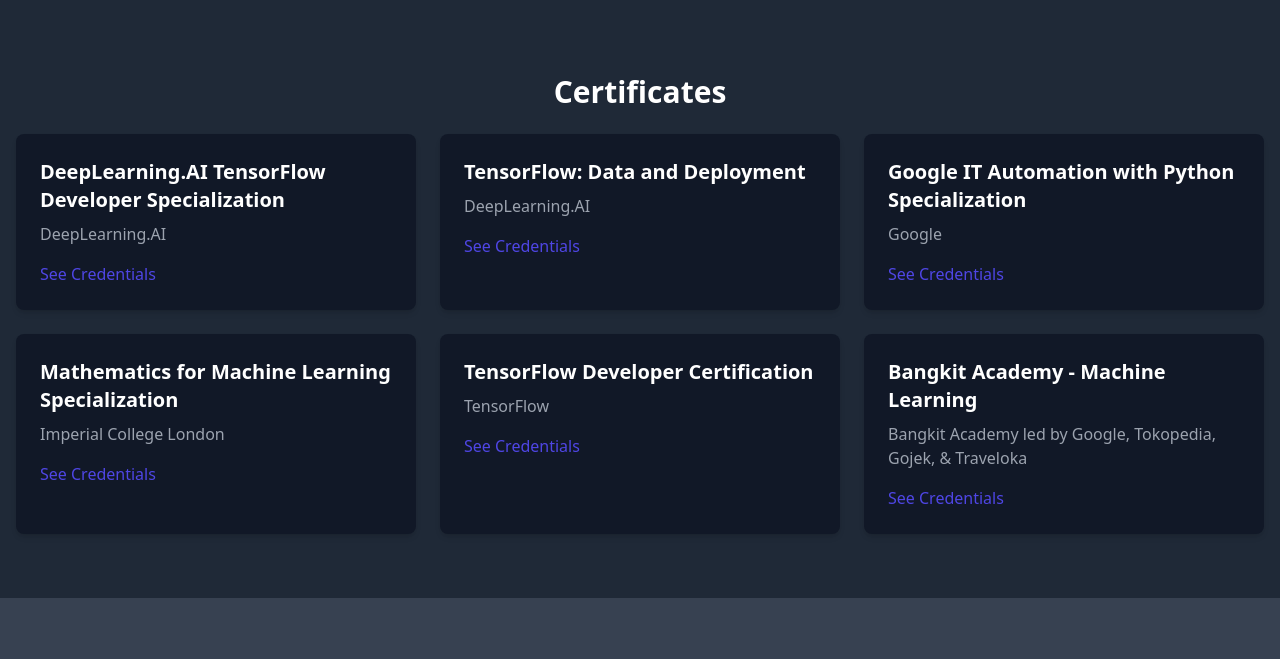
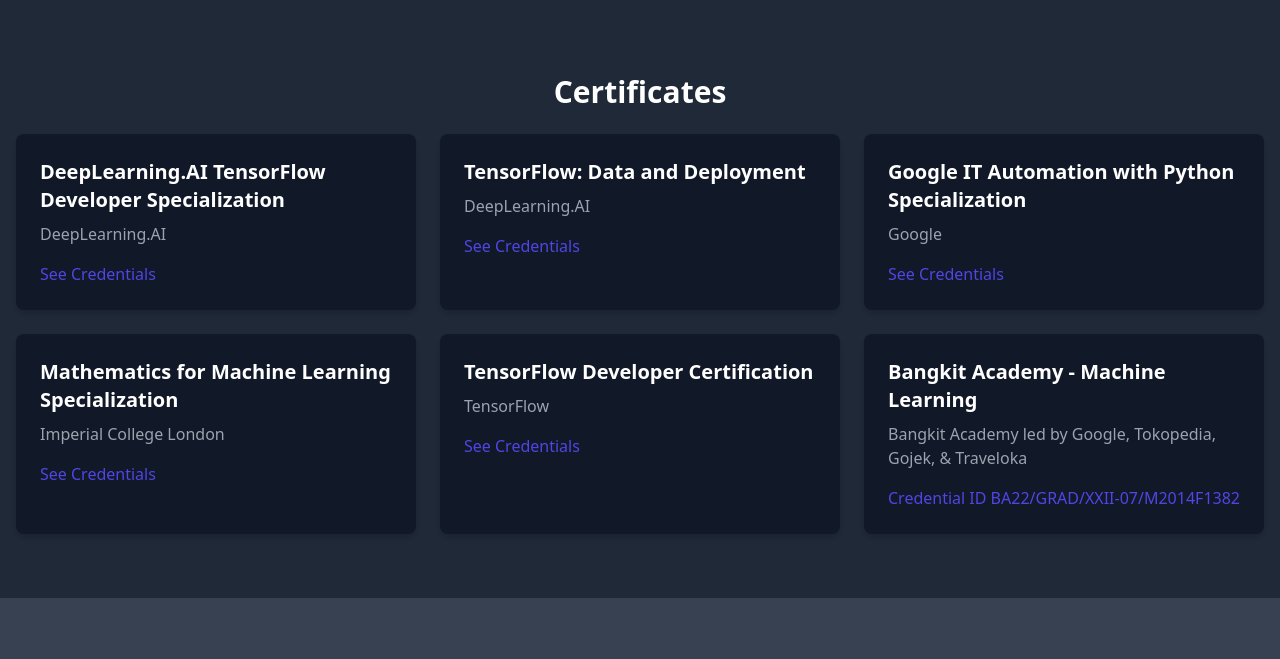
Before and after one commit to arvanwijaya01/arvanwijaya01.github.io, a plain HTML site: page index.html in a window 1280 px wide. Shown: the part 1886-2545 px from the top of the page. Drawn offline with nearby package versions, Linux system fonts and the light colour scheme.

Commit message:
Add credentials to certificates

```diff
--- a/index.html
+++ b/index.html
@@ -45,7 +45,7 @@
   <section id="about" class="py-16">
     <div class="container mx-auto px-4">
       <h2 class="text-3xl font-bold mb-6 text-center">About Me</h2>
-      <p class="text-lg text-gray-300 max-w-2xl mx-auto">
+      <p class="text-lg text-gray-300 max-w-2xl mx-auto text-justify">
         A skilled, analytical and highly motivated Computer Science Graduate with a strong background in data analysis and machine learning. Aiming to contribute to the growth and success of an innovative organization by leveraging data-driven solutions to solve real world problems. Dedicated to utilizing my knowledge and analytical skills in order to drive data-informed decision making and to optimize business strategies.
       </p>
     </div>
@@ -156,32 +156,32 @@
         <div class="bg-gray-900 p-6 rounded-lg shadow-md">
           <h3 class="text-white text-xl font-semibold mb-2">DeepLearning.AI TensorFlow Developer Specialization</h3>
           <p class="text-gray-400 mb-4">DeepLearning.AI</p>
-          <a href="#" class="text-indigo-600 hover:underline">See Credentials</a>
+          <a href="https://www.coursera.org/account/accomplishments/specialization/certificate/VMN3DMHRS222" target="_blank" class="text-indigo-600 hover:underline">See Credentials</a>
         </div>
         <div class="bg-gray-900 p-6 rounded-lg shadow-md">
           <h3 class="text-white text-xl font-semibold mb-2">TensorFlow: Data and Deployment</h3>
           <p class="text-gray-400 mb-4">DeepLearning.AI</p>
-          <a href="#" class="text-indigo-600 hover:underline">See Credentials</a>
+          <a href="https://www.coursera.org/account/accomplishments/specialization/certificate/W52ZPSLRYA94" target="_blank" class="text-indigo-600 hover:underline">See Credentials</a>
         </div>
         <div class="bg-gray-900 p-6 rounded-lg shadow-md">
           <h3 class="text-white text-xl font-semibold mb-2">Google IT Automation with Python Specialization</h3>
           <p class="text-gray-400 mb-4">Google</p>
-          <a href="#" class="text-indigo-600 hover:underline">See Credentials</a>
+          <a href="https://www.coursera.org/account/accomplishments/specialization/certificate/6MPH7FEKYGP8" target="_blank" class="text-indigo-600 hover:underline">See Credentials</a>
         </div>
         <div class="bg-gray-900 p-6 rounded-lg shadow-md">
           <h3 class="text-white text-xl font-semibold mb-2">Mathematics for Machine Learning Specialization</h3>
           <p class="text-gray-400 mb-4">Imperial College London</p>
-          <a href="#" class="text-indigo-600 hover:underline">See Credentials</a>
+          <a href="https://www.coursera.org/account/accomplishments/specialization/certificate/ZUYKZT4VYU9Q" target="_blank" class="text-indigo-600 hover:underline">See Credentials</a>
         </div>
         <div class="bg-gray-900 p-6 rounded-lg shadow-md">
           <h3 class="text-white text-xl font-semibold mb-2">TensorFlow Developer Certification</h3>
           <p class="text-gray-400 mb-4">TensorFlow</p>
-          <a href="#" class="text-indigo-600 hover:underline">See Credentials</a>
+          <a href="https://www.credential.net/d089e4df-59cb-4686-90a3-d130c697a542" target="_blank" class="text-indigo-600 hover:underline">See Credentials</a>
         </div>
         <div class="bg-gray-900 p-6 rounded-lg shadow-md">
           <h3 class="text-white text-xl font-semibold mb-2">Bangkit Academy - Machine Learning</h3>
           <p class="text-gray-400 mb-4">Bangkit Academy led by Google, Tokopedia, Gojek, & Traveloka</p>
-          <a href="#" class="text-indigo-600 hover:underline">See Credentials</a>
+          <a href="#" class="text-indigo-600 hover:underline">Credential ID BA22/GRAD/XXII-07/M2014F1382</a>
         </div>
       </div>
     </div>
@@ -192,10 +192,10 @@
     <div class="container mx-auto px-4">
       <h2 class="text-3xl font-bold mb-6 text-center">Get in Touch</h2>
       <div class="flex justify-center space-x-4">
-        <a href="https://github.com/arvanwijaya01" class="flex bg-gray-800 text-white px-4 py-2 rounded hover:bg-gray-900">
+        <a href="https://github.com/arvanwijaya01" target="_blank" class="flex bg-gray-800 text-white px-4 py-2 rounded hover:bg-gray-900">
           <img src="resource/github-icon.svg" alt="Github Icon" class="h-6 mr-2">GitHub
         </a>
-        <a href="https://www.linkedin.com/in/arvanchrist-charlie-wijaya-5b7424238" class="flex bg-blue-600 text-white px-4 py-2 rounded hover:bg-blue-700">
+        <a href="https://www.linkedin.com/in/arvanchrist-charlie-wijaya-5b7424238" target="_blank" class="flex bg-blue-600 text-white px-4 py-2 rounded hover:bg-blue-700">
           <img src="resource/linkedin-icon.ico" alt="Github Icon" class="h-6 mr-2">LinkedIn
         </a>
       </div>
```
